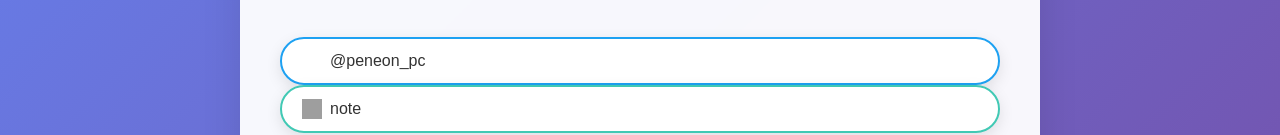
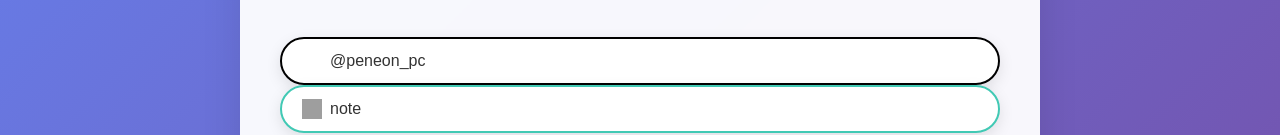
Before and after one commit to Yunpen-Stusio/yunpen-stusio.github.io, a plain HTML site: page index.html in a window 1280 px wide. Shown: the part 211-346 px from the top of the page. Drawn offline with Linux system fonts and the light colour scheme; grey boxes are pictures that could not be loaded; files whose address does not match are found by name.

Commit message:
Update index.html

```diff
--- a/index.html
+++ b/index.html
@@ -18,7 +18,7 @@
             display: flex;
             align-items: center;
             justify-content: center;
-            color: #333;
+            color: #1E90FF;
         }
 
         .container {
@@ -110,11 +110,11 @@
         }
 
         .social-link.twitter {
-            border-color: #1da1f2;
+            border-color: #000000;
         }
 
         .social-link.twitter:hover {
-            background: #1da1f2;
+           border-color: #000000;
             color: white;
         }
 
@@ -294,7 +294,7 @@
             <p class="title">非エンジニアで個人開発</p>
         </div>
         <a href="https://twitter.com/peneon_pc" class="social-link twitter" target="_blank">
-    <img src="https://cdn.jsdelivr.net/npm/simple-icons@v9/icons/twitter.svg" alt="Twitter" style="width: 20px; height: 20px; filter: brightness(0) invert(1);">
+    <img src="https://cdn.jsdelivr.net/npm/simple-icons@v9/icons/x.svg" alt="Twitter" style="width: 20px; height: 20px; filter: brightness(0) invert(1);">
     <span>@peneon_pc</span>
 </a>
 <a href="https://note.com/your_username" class="social-link note" target="_blank">
```
